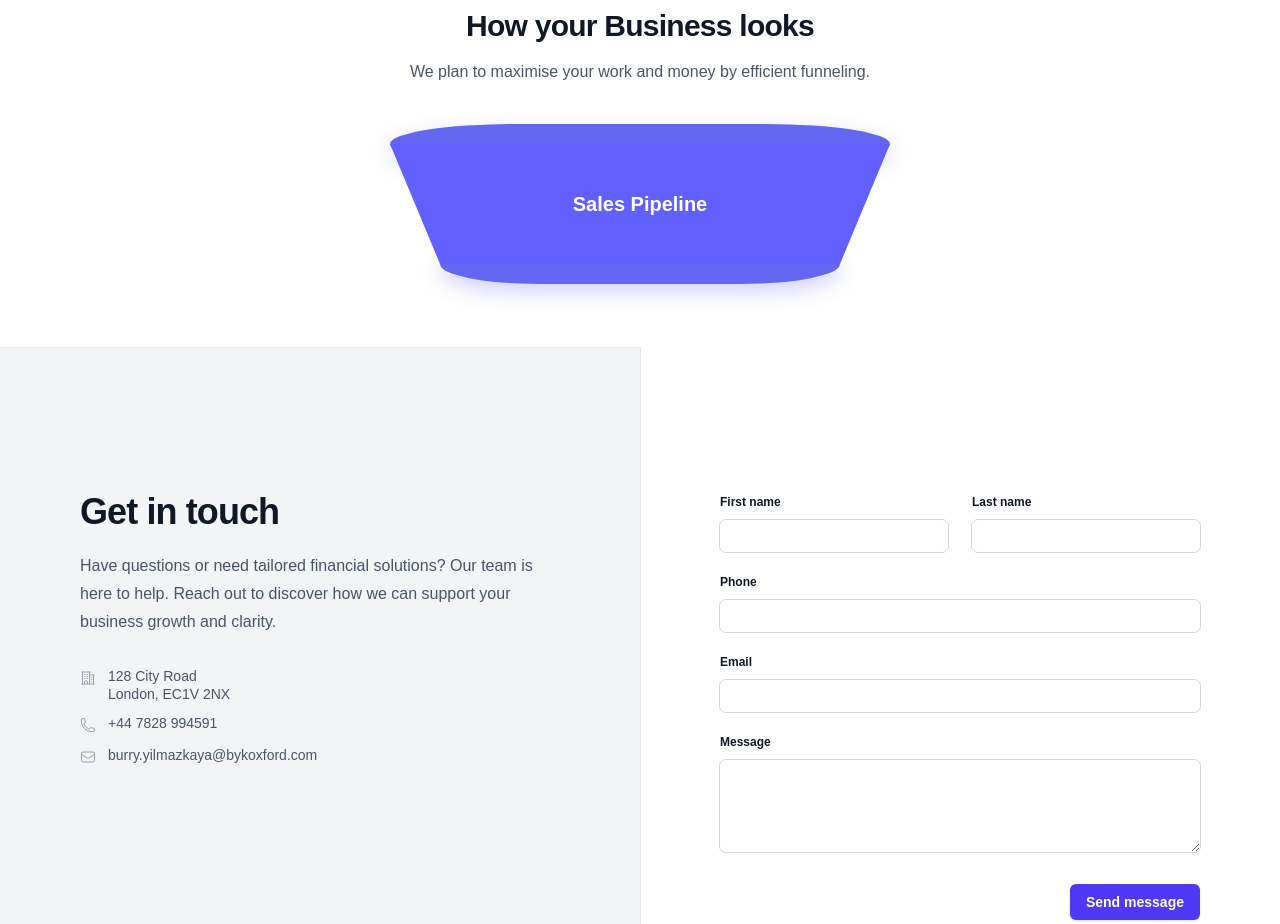
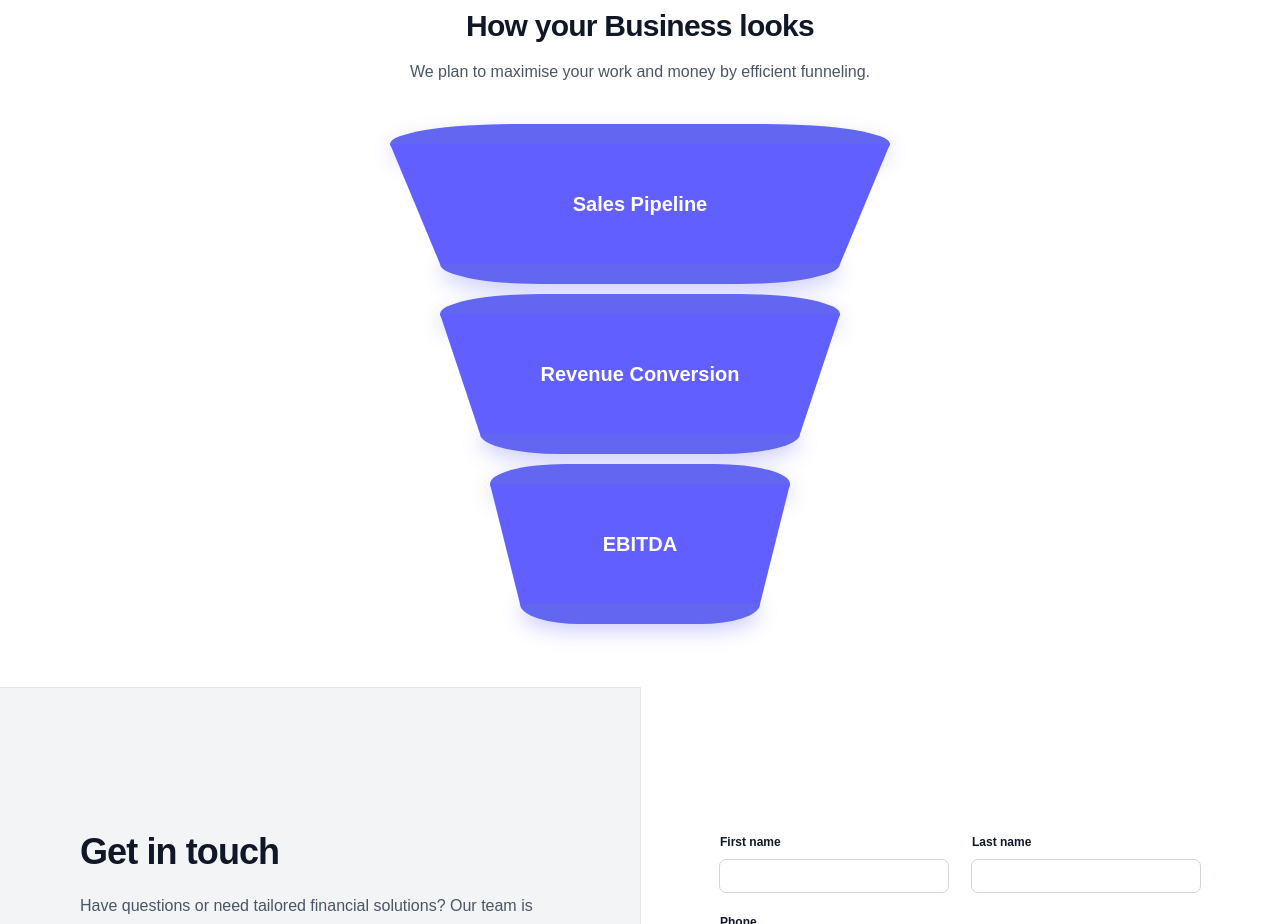
Before and after one commit to BYK-Oxford/byk-website, a Next.js app: page /home in a window 1280 px wide. Shown: the part 2668-3592 px from the top of the page. Built offline with nearby package versions, Linux system fonts and the light colour scheme.

Commit message:
making funnel

```diff
--- a/src/app/home/components/funnel.tsx
+++ b/src/app/home/components/funnel.tsx
@@ -18,7 +18,7 @@ export default function Funnel() {
         </div>
 
         {/* Funnel Layers */}
-        <div className="flex flex-col items-center gap-[-10px]">
+        <div className="flex flex-col items-center gap-[10px]">
           <div
             className="full-funnel"
             style={{
@@ -61,6 +61,90 @@ export default function Funnel() {
               }}
             />
           </div>
+          <div
+            className="full-funnel"
+            style={{
+              width: "400px",
+              position: "relative",
+              transition: "transform 0.3s ease",
+            }}
+          >
+            {/* Top Cap - simple ellipse */}
+            <div
+              className="funnel-top"
+              style={{
+                height: "40px",
+                width: "400px", // slightly narrower or equal to funnel top width
+                background: "#6366f1",
+                borderRadius: "50% / 100%",
+                margin: "0 auto",
+                marginBottom: "-20px", // overlap with funnel body
+                boxShadow: "0 8px 20px rgb(99 102 241 / 0.3)",
+              }}
+            />
+            {/* Funnel Body */}
+            <div
+              className="funnel-layer bg-indigo-500"
+              style={{ height: "120px", width: "400px" }}
+            >
+              <div className="text-xl font-bold">Revenue Conversion</div>
+            </div>
+            {/* Bottom Cap - simple ellipse */}
+            <div
+              style={{
+                height: "40px",
+                width: "320px",
+                background: "#6366f1",
+                borderRadius: "50% / 100%",
+                margin: "0 auto",
+                marginTop: "-36px", // overlap with funnel body
+                boxShadow: "0 8px 20px rgb(99 102 241 / 0.3)",
+                zIndex: "20",
+              }}
+            />
+          </div>
+          <div
+            className="full-funnel"
+            style={{
+              width: "300px",
+              position: "relative",
+              transition: "transform 0.3s ease",
+            }}
+          >
+            {/* Top Cap - simple ellipse */}
+            <div
+              className="funnel-top"
+              style={{
+                height: "40px",
+                width: "300px", // slightly narrower or equal to funnel top width
+                background: "#6366f1",
+                borderRadius: "50% / 100%",
+                margin: "0 auto",
+                marginBottom: "-20px", // overlap with funnel body
+                boxShadow: "0 8px 20px rgb(99 102 241 / 0.3)",
+              }}
+            />
+            {/* Funnel Body */}
+            <div
+              className="funnel-layer bg-indigo-500"
+              style={{ height: "120px", width: "300px" }}
+            >
+              <div className="text-xl font-bold">EBITDA</div>
+            </div>
+            {/* Bottom Cap - simple ellipse */}
+            <div
+              style={{
+                height: "40px",
+                width: "240px",
+                background: "#6366f1",
+                borderRadius: "50% / 100%",
+                margin: "0 auto",
+                marginTop: "-36px", // overlap with funnel body
+                boxShadow: "0 8px 20px rgb(99 102 241 / 0.3)",
+                zIndex: "20",
+              }}
+            />
+          </div>
         </div>
       </div>
     </div>
```
